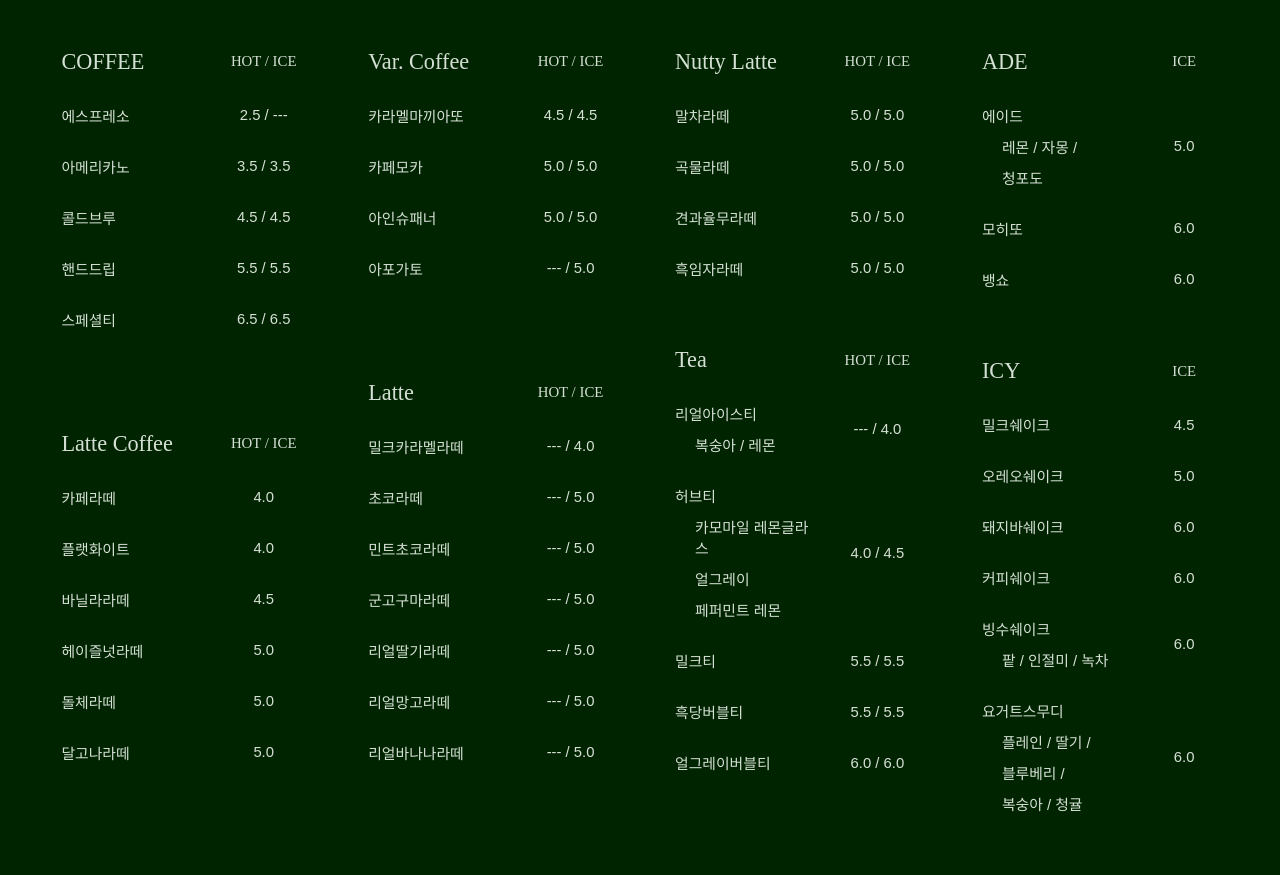
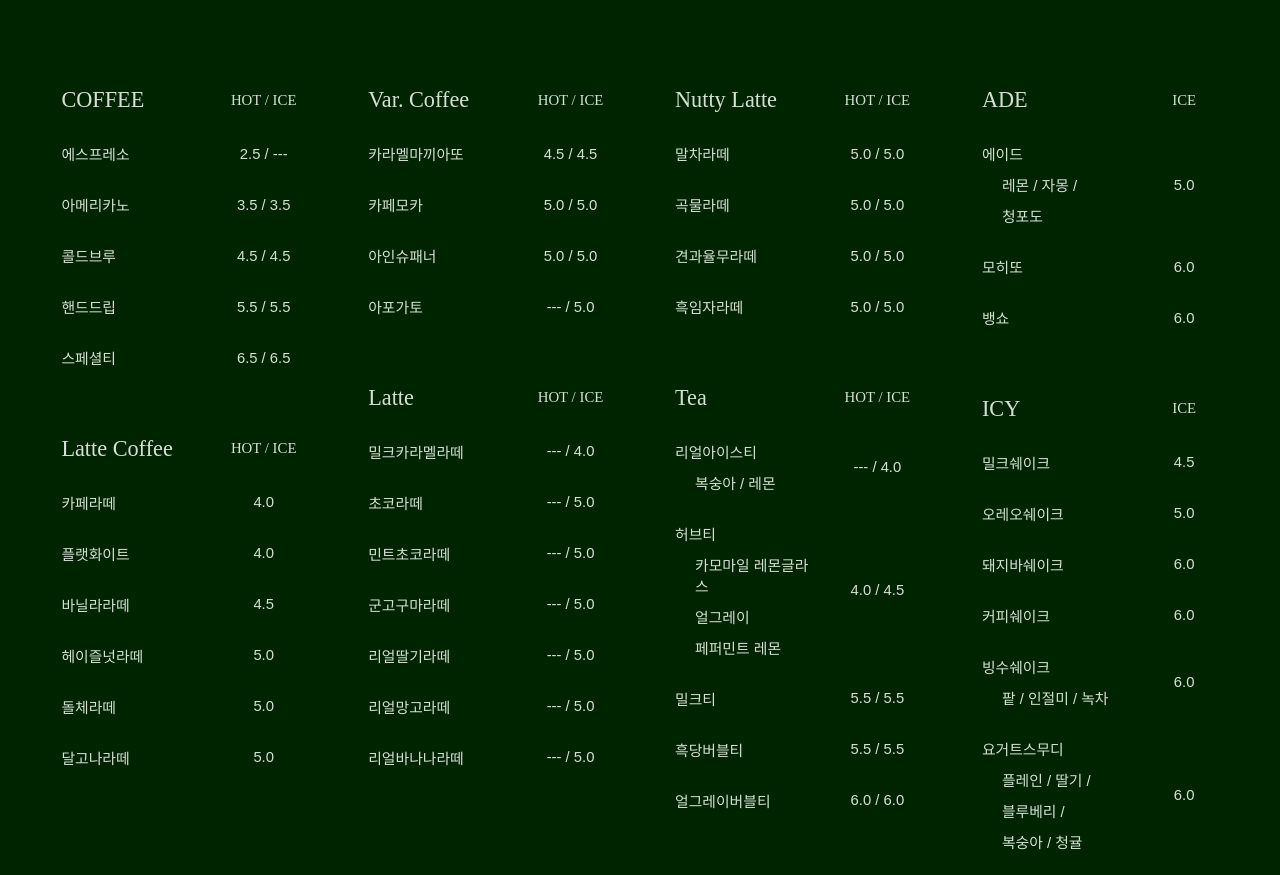
Before and after one commit to goamgilcafe/react-menu, a React (Create React App) app: page / in a window 1280 px wide. Before the commit the page ends 837 px from the top, so only its background shows below. Built offline with nearby package versions, Linux system fonts and the light colour scheme; a web font is replaced by a local one.

Commit message:
메뉴컨테이너 위쪽 마진

```diff
--- a/src/components/t-container/MenuContainer.module.css
+++ b/src/components/t-container/MenuContainer.module.css
@@ -6,7 +6,7 @@
     column-gap: 2%;
     padding-left: 3%;
     padding-right: 3%;
-    padding-top: 2%;
+    padding-top: 5%;
     user-select: none;
     flex-wrap: nowrap;
 }
--- a/src/index.css
+++ b/src/index.css
@@ -26,7 +26,7 @@
 
 html {
     width: 100vw;
-    height: 95%;
+    height: 90%;
 }
 
 body {
@@ -35,4 +35,5 @@ body {
     height: 100%;
     margin: 0;
     width: 100%;
+    /* margin-top: 5%; */
 }
```
